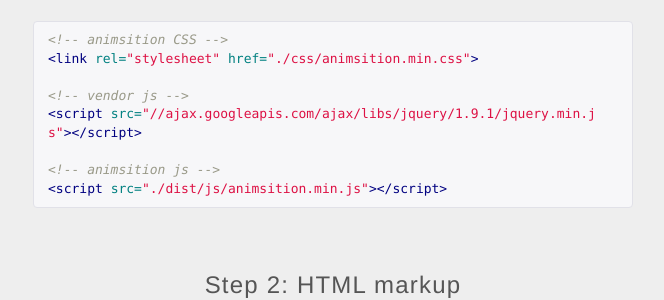
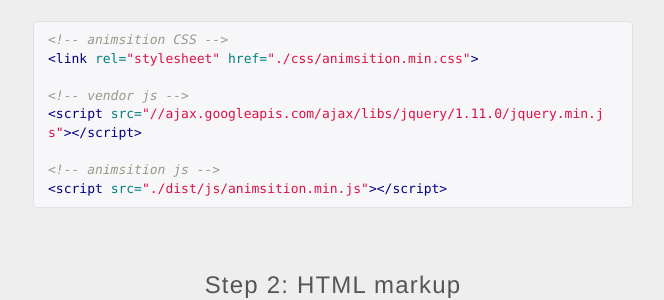
Before and after one commit to blivesta/animsition, a Jekyll site: the page built from src/index.html, in a window 1280 px wide and 900 px high, scrolled down 1892 px. Shown: the part 154-454 px from the top of the window, without its empty margins (307-971 px from the left). Built offline with Jekyll 4.4.1, drawn with Linux system fonts in a browser that asks for light colours; nearby versions of some CDN libraries; some web fonts are replaced; Markdown is read by kramdown in place of the engine named in the settings; comment, search, counter and statistics services are not loaded; part of the change alters nothing that is shown.

Commit message:
required jquery 1.11.0

```diff
--- a/src/_includes/example-setup.html
+++ b/src/_includes/example-setup.html
@@ -4,7 +4,7 @@
 <link rel="stylesheet" href="{{ page.base_url }}css/animsition.min.css">
 
 <!-- vendor js -->
-<script src="//ajax.googleapis.com/ajax/libs/jquery/1.9.1/jquery.min.js"></script>
+<script src="//ajax.googleapis.com/ajax/libs/jquery/1.11.0/jquery.min.js"></script>
 
 <!-- animsition js -->
 <script src="{{ page.base_url }}dist/js/animsition.min.js"></script>
--- a/src/_includes/head.html
+++ b/src/_includes/head.html
@@ -33,7 +33,7 @@
   <script src="//git.blivesta.com/js/ga.js"></script>
 
   <!-- Vendor js -->
-  <script src="//ajax.googleapis.com/ajax/libs/jquery/1.9.1/jquery.min.js"></script>
+  <script src="//ajax.googleapis.com/ajax/libs/jquery/1.11.0/jquery.min.js"></script>
   <script src="{{ page.base_url }}vendor/cooker/js/dropdown.js"></script>
 
   <!-- animsition js -->
```
